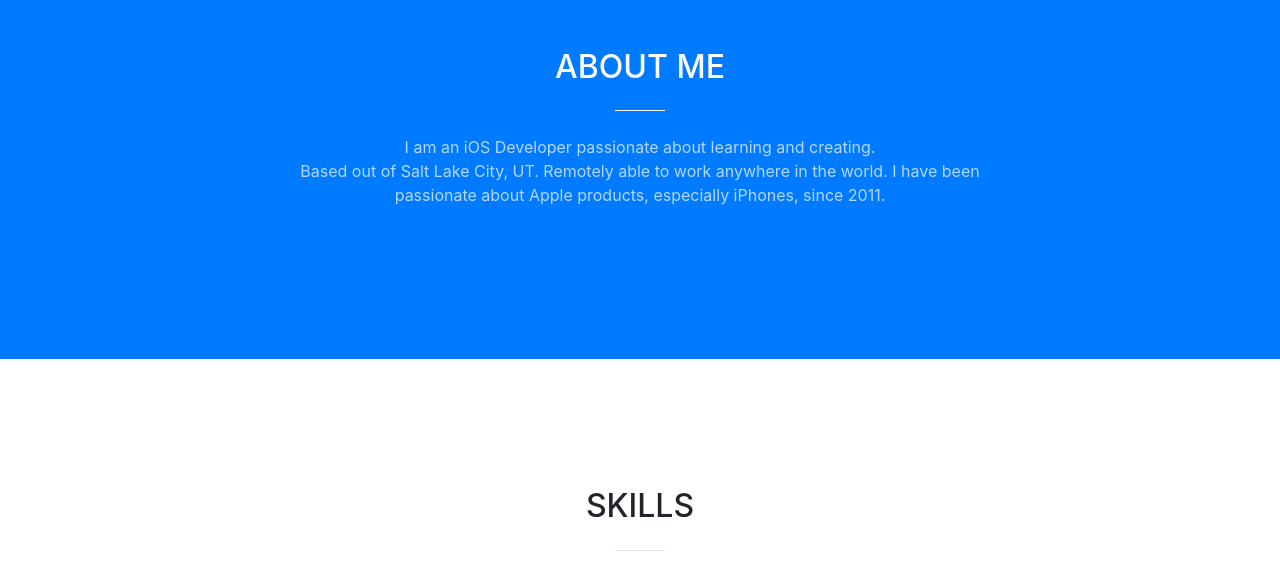
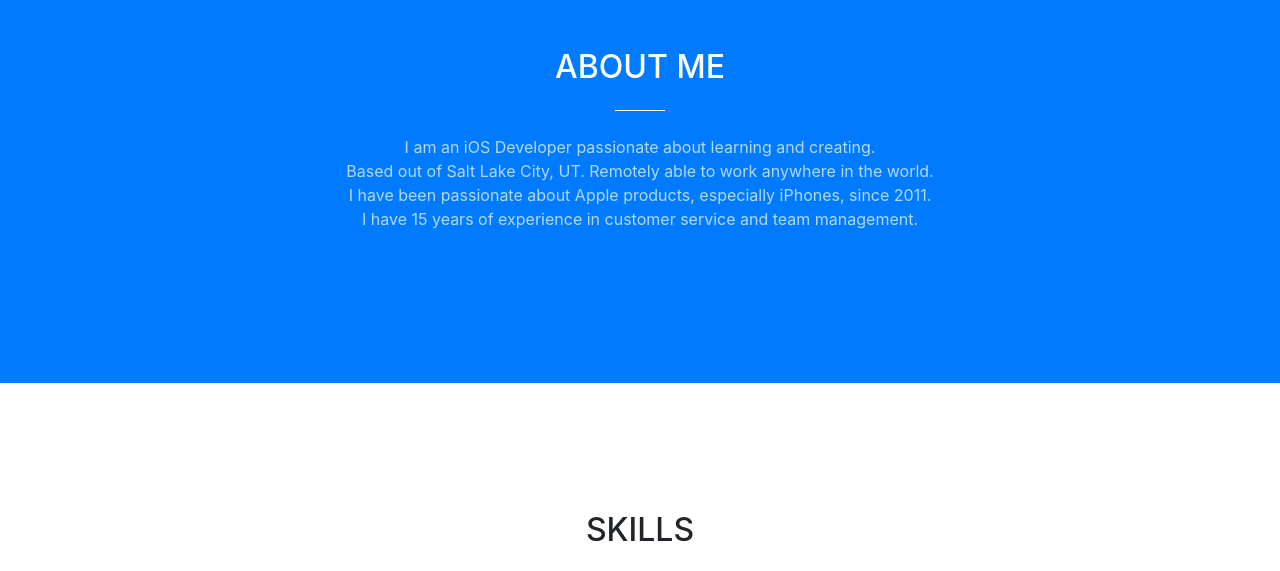
Before and after one commit to stevenbrown33/stevenbrown33.github.io, a website with bundled scripts: page index.html in a window 1280 px wide. Shown: the part 880-1451 px from the top of the page. Built offline with nearby package versions, Linux system fonts and the light colour scheme.

Commit message:
Updated about me

```diff
--- a/index.html
+++ b/index.html
@@ -77,7 +77,7 @@
           <div class="col-lg-8 mx-auto text-center">
             <h2 class="section-heading text-white">ABOUT ME</h2>
             <hr class="light my-4">
-            <p class="text-faded mb-4">I am an iOS Developer passionate about learning and creating.<br />Based out of Salt Lake City, UT. Remotely able to work anywhere in the world. I have been passionate about Apple products, especially iPhones, since 2011.</p>
+            <p class="text-faded mb-4">I am an iOS Developer passionate about learning and creating.<br />Based out of Salt Lake City, UT. Remotely able to work anywhere in the world.<br />I have been passionate about Apple products, especially iPhones, since 2011.<br />I have 15 years of experience in customer service and team management.</p>
 <!--            <a class="btn btn-light btn-xl js-scroll-trigger" href="#skills">Skills</a>-->
           </div>
         </div>
```
